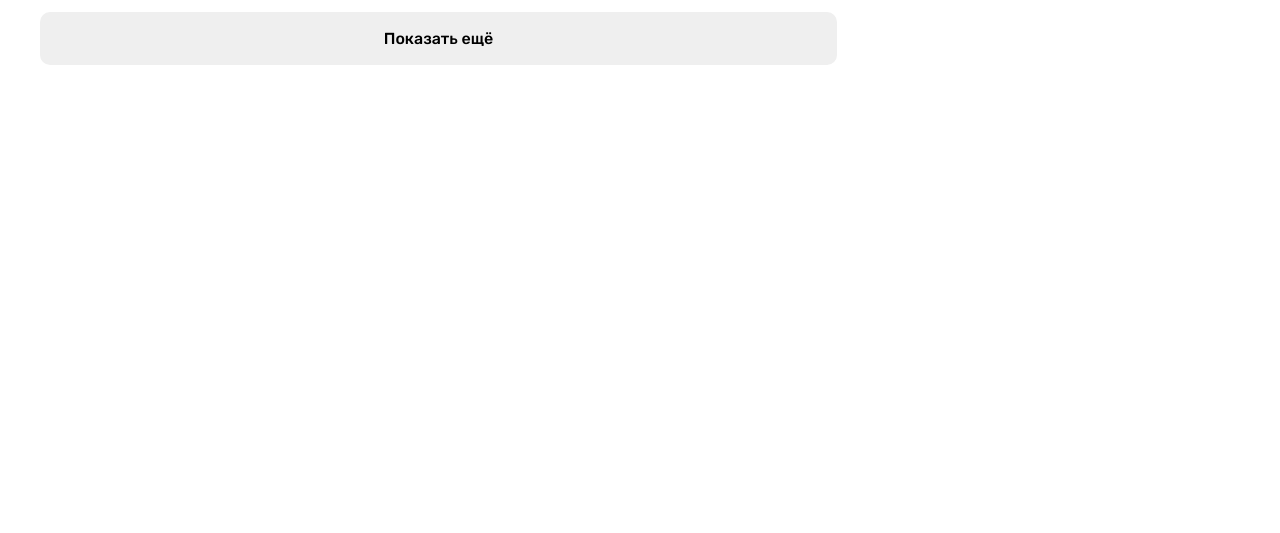
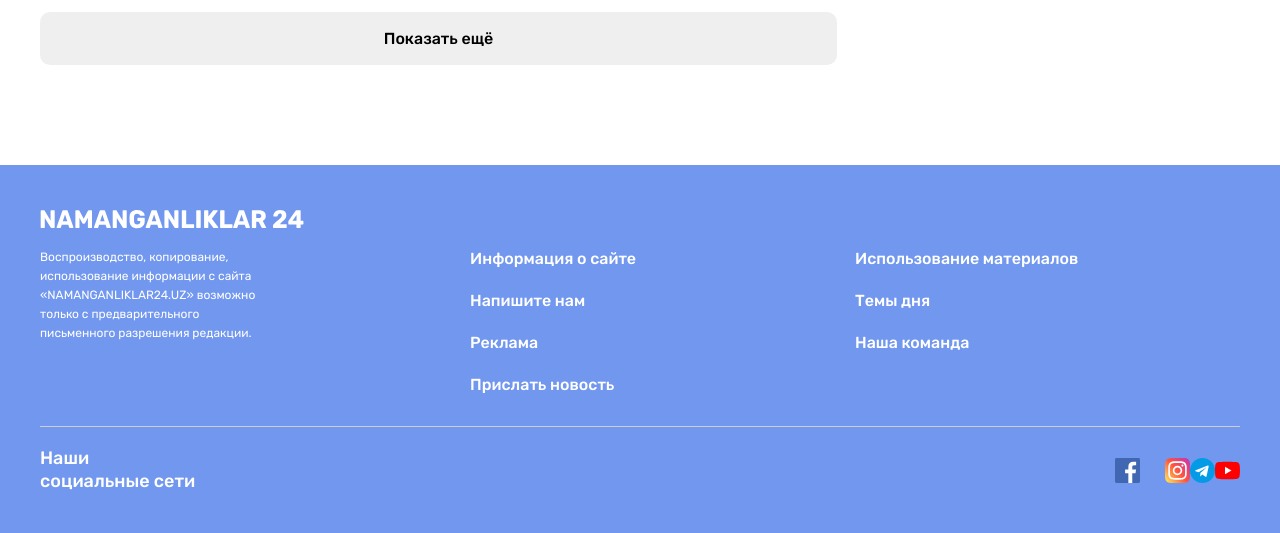
Before and after one commit to MirjalolImomalievgithub/N24, a plain HTML site: page index.html in a window 1280 px wide. Shown: the part 2319-2852 px from the top of the page. Before the commit the page ends 2484 px from the top, so only its background shows below. Drawn offline with Linux system fonts and the light colour scheme.

Commit message:
Add site-footer

```diff
--- a/css/styles.css
+++ b/css/styles.css
@@ -517,3 +517,110 @@ img{
   object-fit: cover;
   border-radius: 15px;
 }
+
+
+/* SITE-FOOTER  */
+.site-footer {
+  color: #fff;
+  padding-top: 40px;
+  padding-bottom: 40px;
+  background-color: #7297ef;
+}
+
+.site-footer *:focus {
+  outline: 2px dashed #fff;
+}
+
+.site-footer-logo-wrapper {
+  margin-bottom: 15px;
+  display: flex;
+}
+.site-footer-logo {
+  display: flex;
+}
+
+.site-footer-logo:hover {
+  opacity: 0.8;
+}
+
+.site-footer-logo:active {
+  opacity: 0.6;
+}
+
+.site-footer-img {
+  width: 264px;
+  height: 28px;
+  object-fit: contain;
+}
+.site-footer-about-links {
+  display: flex;
+}
+.site-footer-about {
+  margin-right: 200px;
+  width: 230px;
+  font-size: 12px;
+  line-height: 19px;
+}
+.site-footer-links-wrapper {
+  flex-grow: 1;
+  display: flex;
+}
+.site-footer-links {
+  padding-right: 24px;
+  padding-left: 0;
+  margin: 0;
+  width: 50%;
+  list-style: none;
+  font-weight: 500;
+}
+.site-footer-links-item:not(:last-child) {
+  margin-bottom: 20px;
+}
+.site-footer-link {
+  display: inline-block;
+  text-decoration: none;
+  color: #fff;
+}
+
+.site-footer-link:hover {
+  text-decoration: underline;
+}
+
+.site-footer-divider {
+  margin-top: 30px;
+  margin-bottom: 20px;
+  height: 1px;
+  border: 0;
+  background-color: #cecece;
+}
+.site-footer-socials {
+  display: flex;
+  align-items: center;
+  justify-content: space-between;
+}
+.site-footer-socials-heading {
+  width: 160px;
+  margin: 0;
+  font-size: 18px;
+  line-height: 23px;
+  font-weight: 500;
+}
+.site-footer-socials-list {
+  padding: 0;
+  margin: 0;
+  display: flex;
+  align-items: center;
+  list-style: none;
+}
+.site-footer-socials-item:not(:last-child) {
+  margin-right: 25px;
+}
+.site-footer-socials-link {
+  display: flex;
+}
+.site-footer-socials-icon {
+  flex-shrink: 0;
+  object-fit: contain;
+  width: 25px;
+  height: 25px;
+}
--- a/index.html
+++ b/index.html
@@ -332,5 +332,80 @@
         </div>
       </div>
     </main>
+
+
+    <!-- SITE-FOOTER -->
+
+    <footer class="site-footer">
+      <div class="container">
+        <div class="site-footer-logo-wrapper">
+          <a class="site-footer-logo" href="index.html">
+            <img class="site-footer-img" src="img/logo-2.svg" alt="N24 logo"  width="264" height="28">
+          </a>
+        </div>
+
+        <div class="site-footer-about-links">
+          <div class="site-footer-about">Воспроизводство, копирование, использование информации с сайта «NAMANGANLIKLAR24.UZ» возможно только с предварительного письменного разрешения редакции.
+          </div>
+
+          <div class="site-footer-links-wrapper">
+            <ul class="site-footer-links">
+              <li class="site-footer-links-item">
+                <a class="site-footer-link" href="#">Информация о сайте</a>
+              </li>
+              <li class="site-footer-links-item">
+                <a class="site-footer-link" href="#">Напишите нам</a>
+              </li>
+              <li class="site-footer-links-item">
+                <a class="site-footer-link" href="#">Реклама</a>
+              </li>
+              <li class="site-footer-links-item">
+                <a class="site-footer-link" href="#">Прислать новость</a>
+              </li>
+            </ul>
+
+            <ul class="site-footer-links">
+              <li class="site-footer-links-item">
+                <a class="site-footer-link" href="#">Использование материалов</a>
+              </li>
+              <li class="site-footer-links-item">
+                <a class="site-footer-link" href="#">Темы дня</a>
+              </li>
+              <li class="site-footer-links-item">
+                <a class="site-footer-link" href="#">Наша команда</a>
+              </li>
+            </ul>
+          </div>
+        </div>
+
+        <hr class="site-footer-divider">
+
+        <div class="site-footer-socials">
+          <h2 class="site-footer-socials-heading">Наши социальные сети</h2>
+          <ul class="site-footer-socials-list">
+            <li class="site-footer-socials-item">
+              <a class="site-footer-socials-link" href="#" target="_blank">
+                <img class="site-footer-socials-icon" src="img/facebook-iconN24.svg" alt="Facebook" width="25" height="25">
+              </a>
+            </li>
+            <li>
+              <a class="site-footer-socials-link" href="#" target="_blank">
+                <img class="site-footer-socials-icon" src="img/instagram-iconN24.svg" alt="Instagram" width="25" height="25">
+              </a>
+            </li>
+            <li>
+              <a class="site-footer-socials-link" href="#" target="_blank">
+                <img class="site-footer-socials-icon" src="img/telegram-iconN24.svg" alt="Telegram" width="25" height="25">
+              </a>
+            </li>
+            <li>
+              <a class="site-footer-socials-link" href="#" target="_blank">
+                <img class="site-footer-socials-icon" src="img/youtube-iconN24svg.svg" alt="YouTube" width="25" height="25">
+              </a>
+            </li>
+          </ul>
+        </div>
+      </div>
+    </footer>
   </body>
   </html>
```
Also changed, not shown: img/facebook-iconN24.svg (added), img/instagram-iconN24.svg (added), img/logo-2.svg (added), img/telegram-iconN24.svg (added), img/youtube-iconN24svg.svg (added), 1 other file.
